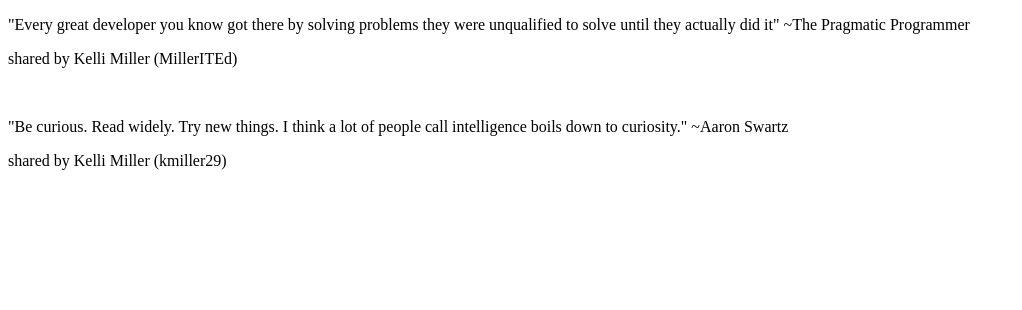
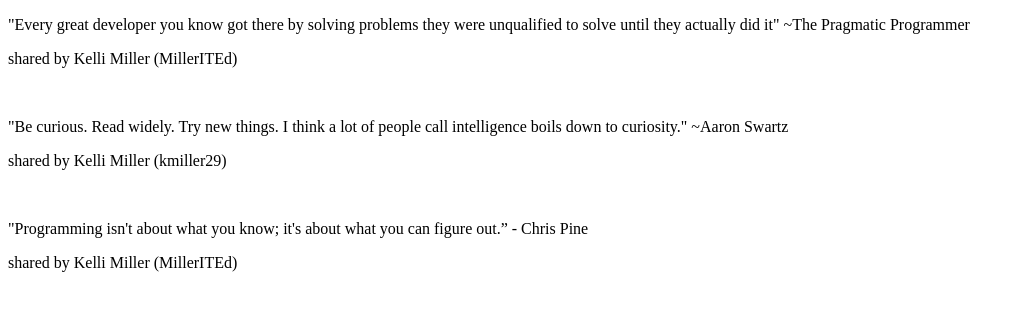
Before and after one commit to MillerITEd/CIS-119-GitCollab-Fall21, a website: page public_html/index.html in a window 1280 px wide. Shown: the whole page, without its empty margins (0-1022 px from the left). Drawn offline with Linux system fonts and the light colour scheme.

Commit message:
Added third quote

```diff
--- a/public_html/index.html
+++ b/public_html/index.html
@@ -28,6 +28,12 @@ and open the template in the editor.
                 ~Aaron Swartz</p>
             <p>shared by Kelli Miller (kmiller29)</p>
             <br>
+
+            <p>"Programming isn't about what you know;
+                it's about what you can figure out.” - Chris Pine</p>
+            <p>shared by Kelli Miller (MillerITEd)</p>
+            <br>
+
         </div>
      </body>
 </html>
```
